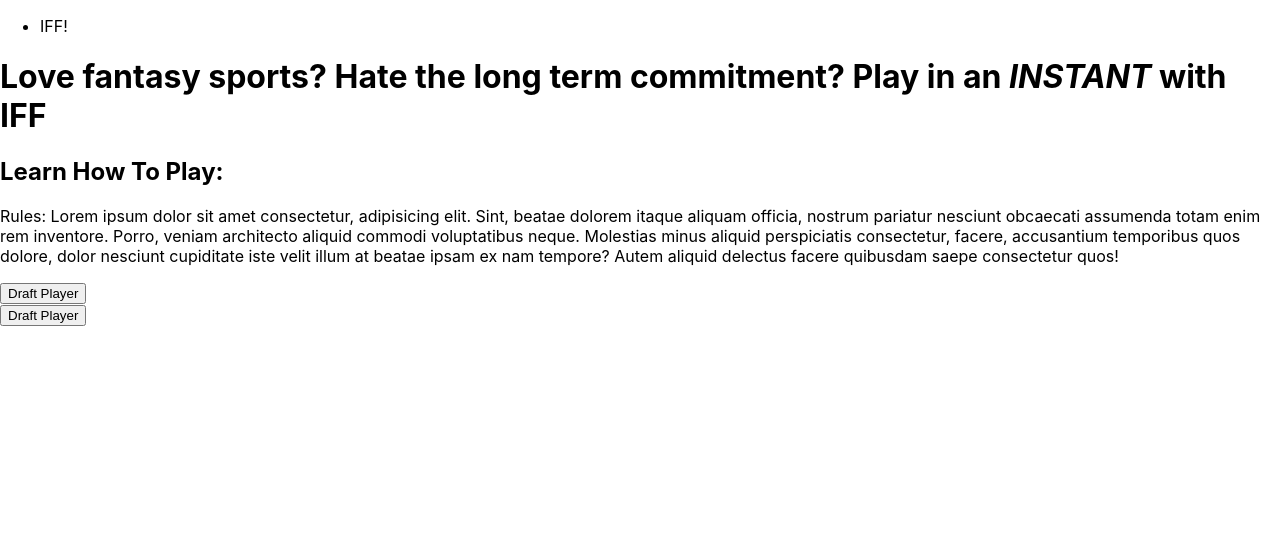
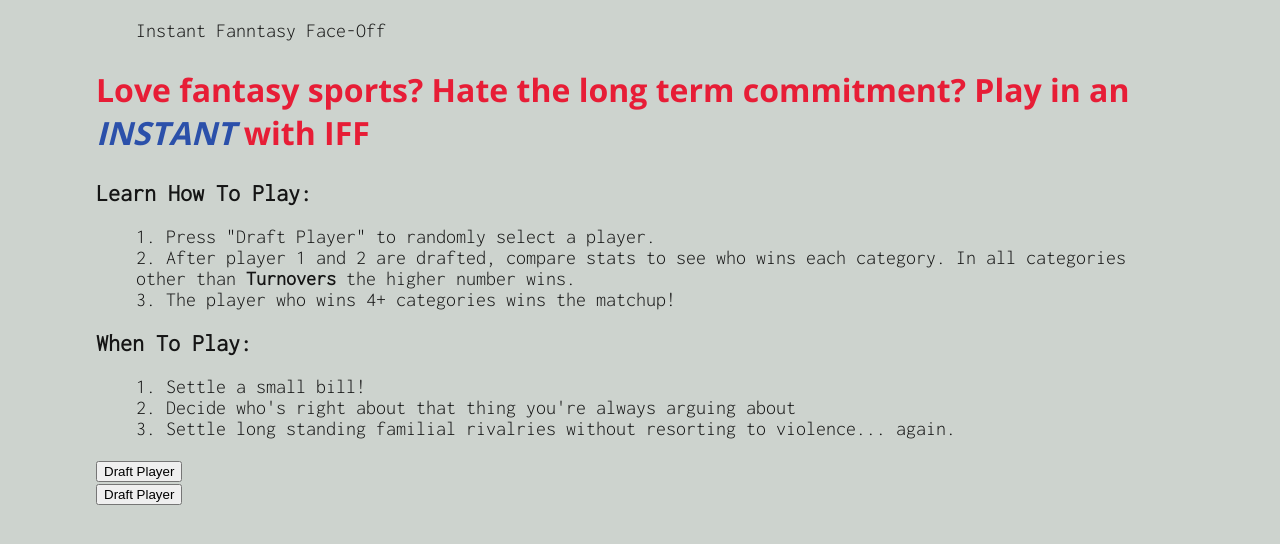
Before and after one commit to DevinD55/project-3-instant-fantasy, a React (Create React App) app: page / in a window 1280 px wide. Shown: the top 544 px of the page. Built offline with nearby package versions, Linux system fonts and the light colour scheme; no server answers.

Commit message:
initial css

```diff
--- a/public/index.html
+++ b/public/index.html
@@ -24,6 +24,9 @@
       work correctly both with client-side routing and a non-root public URL.
       Learn how to configure a non-root public URL by running `npm run build`.
     -->
+    <link rel="preconnect" href="https://fonts.googleapis.com">
+    <link rel="preconnect" href="https://fonts.gstatic.com" crossorigin>
+    <link href="https://fonts.googleapis.com/css2?family=Inconsolata:wght@300&family=Open+Sans:wght@700&display=swap" rel="stylesheet">
     <title>React App</title>
   </head>
   <body>
--- a/src/App.css
+++ b/src/App.css
@@ -1,38 +1,49 @@
-.App {
-  text-align: center;
+:root{
+  --brand-blue: #2b50aa;
+  --brand-white: #F8F4F9;
+  --brand-red: #e71d36;
+  --black: #151515;
+  --gray: #cdd3ce;
 }
 
-.App-logo {
-  height: 40vmin;
-  pointer-events: none;
+body {
+  font-size: 125%;
+  font-family: 'Inconsolata', monospace;
+  background-color: var(--gray);
+  color: var(--black);
 }
 
-@media (prefers-reduced-motion: no-preference) {
-  .App-logo {
-    animation: App-logo-spin infinite 20s linear;
-  }
+/* Typography */
+
+li {
+  list-style: none;
 }
 
-.App-header {
-  background-color: #282c34;
-  min-height: 100vh;
-  display: flex;
-  flex-direction: column;
-  align-items: center;
-  justify-content: center;
-  font-size: calc(10px + 2vmin);
-  color: white;
+h1{
+  font-family: 'Open Sans', sans-serif;
+  font-size: 2rem;
+  color: var(--brand-red)
 }
 
-.App-link {
-  color: #61dafb;
+em {
+  color: var(--brand-blue)
 }
 
-@keyframes App-logo-spin {
-  from {
-    transform: rotate(0deg);
-  }
-  to {
-    transform: rotate(360deg);
-  }
+h2{
+  font-size: 1.5rem;
 }
+
+h3{
+  font-size: 1.5rem;
+}
+
+h4{
+  font-size: 1.2rem;
+  font-weight: lighter;
+}
+
+.wrapper {
+  max-width: 1200px;
+  width: 85%;
+  margin: 0 auto;
+}
--- a/src/App.js
+++ b/src/App.js
@@ -15,7 +15,7 @@ const App = () => {
         url: "https://www.balldontlie.io/api/v1/stats",
         method: "GET",
         params: {
-            page: Math.floor(Math.random()* 48089),
+            page: Math.floor(Math.random()* 44840),
             seasons: [
                 1984, 1985, 1986, 1987, 1988, 1989,
                 1990, 1991, 1992, 1993, 1994, 1995, 1996, 1997, 1998, 1999,
@@ -35,10 +35,10 @@ const App = () => {
 
 
     return(
-    <div>
+    <div className="wrapper">
         <nav className="menu">
             <ul>
-                <li>IFF!</li>
+                <li>Instant Fanntasy Face-Off</li>
             </ul>
         </nav>
         <div className = "gameContainer">
--- a/src/components/IffGame.js
+++ b/src/components/IffGame.js
@@ -15,12 +15,14 @@ const IffGame = (props) => {
 
     return(
         <Fragment>
+            <section className="playerDisplay">
                 <div className="playerOne">
                     <SpecificPLayer draftablePlayers={props.playerData} />
                 </div>
                 <div className="playerTwo">
                     <SpecificPLayer draftablePlayers={props.playerData} />
                 </div>
+            </section>
         </Fragment>
     )
 }
--- a/src/components/Instructions.js
+++ b/src/components/Instructions.js
@@ -9,13 +9,21 @@ const Instructions = (props) => {
 
     return(
         <Fragment>
-            <h1>Love fantasy sports? <span>Hate the long term commitment?</span> Play in an <em>INSTANT</em> with IFF</h1>
-            <h2>Learn How To Play:</h2>
-            <p>Rules: Lorem ipsum dolor sit amet consectetur, adipisicing elit. Sint, beatae dolorem itaque aliquam officia, nostrum pariatur nesciunt obcaecati assumenda totam enim rem inventore. Porro, veniam architecto aliquid commodi voluptatibus neque.
-            Molestias minus aliquid perspiciatis consectetur, facere, accusantium temporibus quos dolore, dolor nesciunt cupiditate iste velit illum at beatae ipsam ex nam tempore? Autem aliquid delectus facere quibusdam saepe consectetur quos!</p>
-            <a className="btn">
-                {/* <Link to="/IffGame">Face-Off!</Link> */}
-            </a>
+            <section className="instructions">
+                <h1>Love fantasy sports? <span>Hate the long term commitment?</span> Play in an <em>INSTANT</em> with IFF</h1>
+                <h2>Learn How To Play:</h2>
+                <ul className="rulesList">
+                    <li>1. Press "Draft Player" to randomly select a player.</li>
+                    <li>2. After player 1 and 2 are drafted, compare stats to see who wins each category. In all categories other than <strong>Turnovers</strong> the higher number wins.</li>
+                    <li>3. The player who wins 4+ categories wins the matchup!</li>
+                </ul>
+                <h2>When To Play:</h2>
+                <ul className="whenToPlay">
+                    <li>1. Settle a small bill!</li>
+                    <li>2. Decide who's right about that thing you're always arguing about</li>
+                    <li>3. Settle long standing familial rivalries without resorting to violence... again.</li>
+                </ul>
+            </section>
         </Fragment>
 
 
--- a/src/components/StatsContainer.js
+++ b/src/components/StatsContainer.js
@@ -7,8 +7,8 @@ console.log("Stats", props)
     return(
         <Fragment>
             <h3>Name: {props.playerData[props.draftedPlayer].player.first_name} {props.playerData[props.draftedPlayer].player.last_name}</h3>
-            <h3>Team: {props.playerData[props.draftedPlayer].team.full_name}</h3>
-            <h3>Game: {props.playerData[props.draftedPlayer].game.season}</h3>
+            <h4>Team: {props.playerData[props.draftedPlayer].team.full_name}</h4>
+            <h4>Game: {props.playerData[props.draftedPlayer].game.season}</h4>
             <ul className="statsContainer">
                 <li>
                     <h4>Pts</h4>
```
Lines whose indentation alone changed are shown as unchanged.
